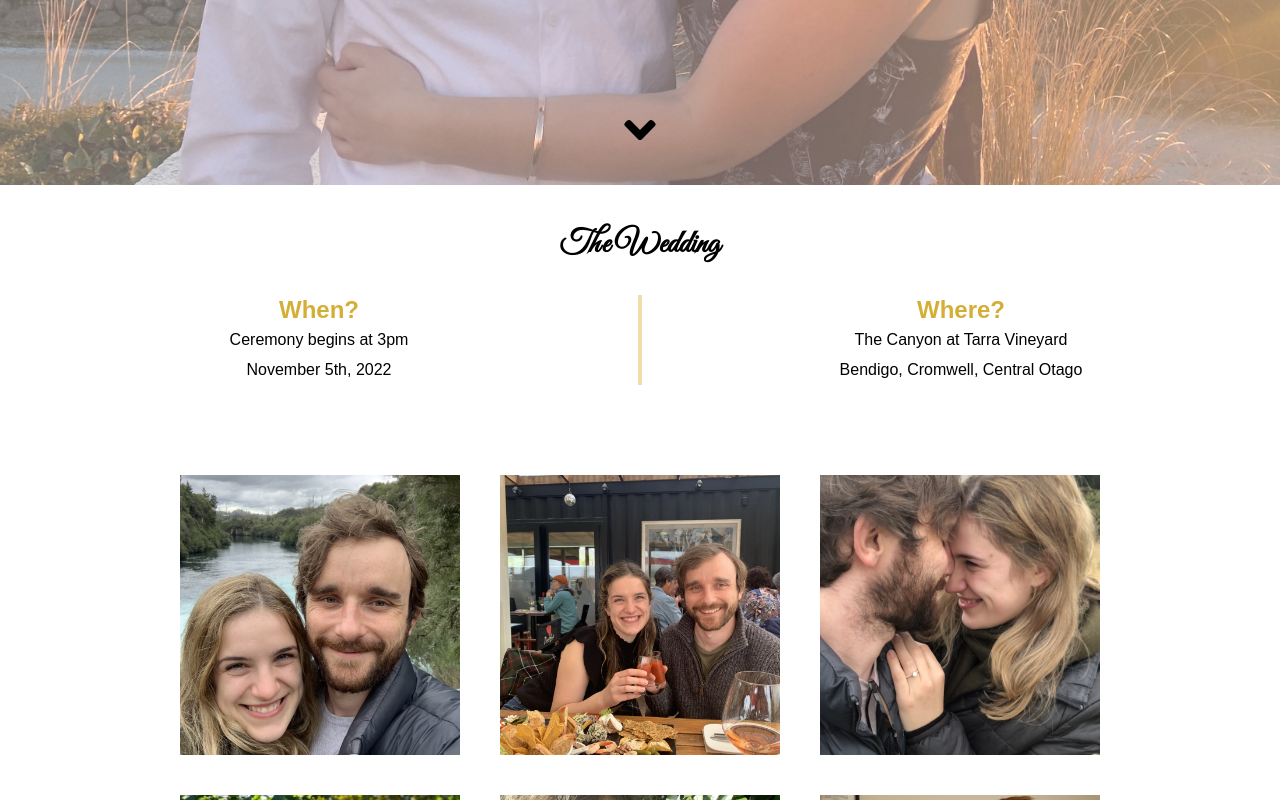
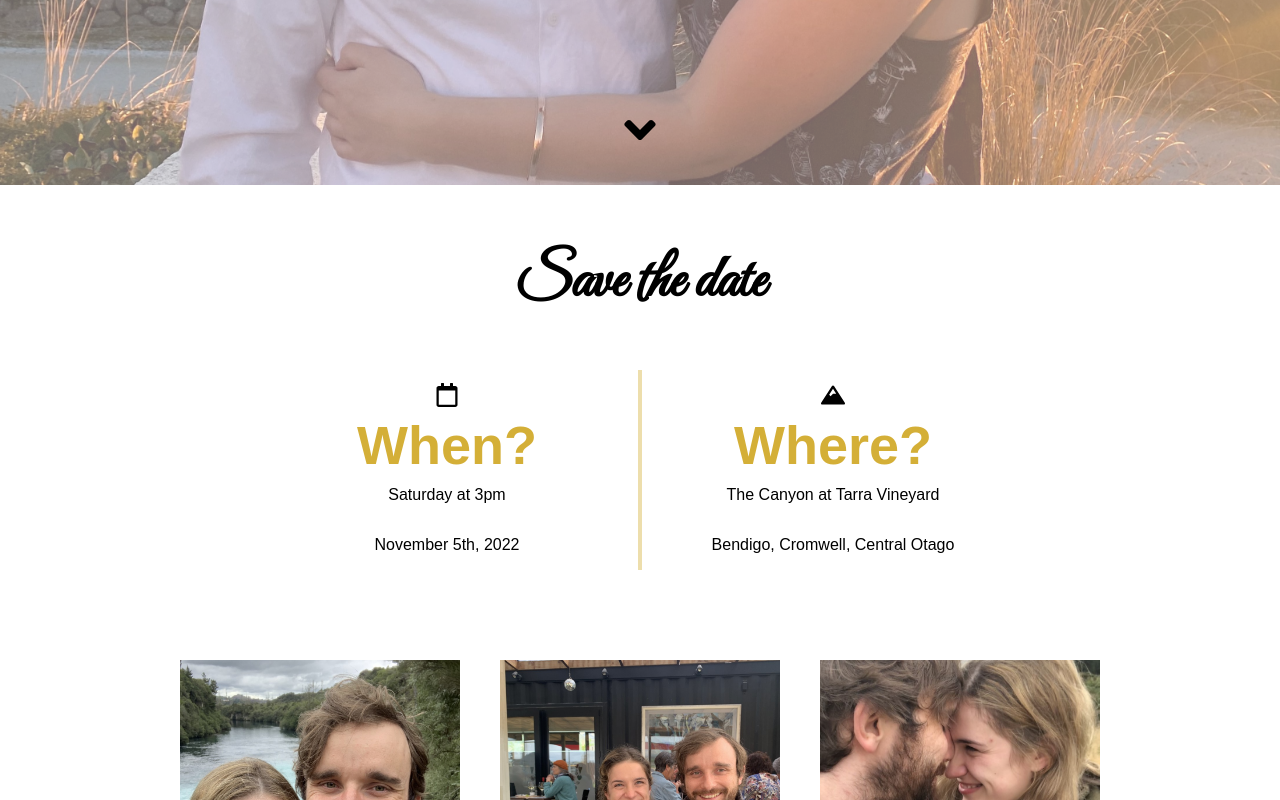
Before and after one commit to katemccoll/save-the-date, a React (Create React App) app in the folder wedding-young/: page / in a window 1280 px wide. Shown: the part 615-1415 px from the top of the page. Built offline with nearby package versions, Linux system fonts and the light colour scheme; a web font is replaced by a local one.

Commit message:
add: media view and full screen

```diff
--- a/wedding-young/src/components/SaveTheDate.css
+++ b/wedding-young/src/components/SaveTheDate.css
@@ -25,6 +25,7 @@
     width: 50%;
     padding: 0 10px;
     line-height: 30px;
+
 }
 
 .detail-when {
@@ -44,6 +45,21 @@
     width: 100%;
 }
 
+.detail-content p {
+    font-size: 12px;
+}
+
+@media screen and (min-width: 425px) {
+    .detail-content p {
+        font-size: 16px;
+    }
+
+    .detail-when,
+    .detail-where {
+        line-height: 50px;
+    }
+}
+
 
 @media screen and (min-width: 768px) {
 
@@ -53,6 +69,15 @@
     .save-date-text.date {
         font-size: 24px;
     }
+    .detail-text {
+        width: 768px;
+        margin: auto;
+    }
+
+    .detail-content h1 {
+        font-size: 40px;
+        padding: 20px;
+    }
 
 }
 
@@ -61,3 +86,13 @@
         height: 100vh;
     }
 }
+
+@media screen and (min-width: 1024px) {
+    .detail-content h1 {
+        font-size: 60px;
+    }
+    .detail-when,
+    .detail-where {
+        font-size: 36px;
+    }
+}
--- a/wedding-young/src/components/SaveTheDate.js
+++ b/wedding-young/src/components/SaveTheDate.js
@@ -1,23 +1,27 @@
 import React from "react";
 import "./SaveTheDate.css";
+import { FaRegCalendar, FaMountain } from 'react-icons/fa';
 
 import canyon from './images/canyon.png';
 import flowers from './images/green-flowers.png';
 
 
 const SaveTheDate = () => {
+    let iconStyle = { fontSize: '24px' };
+
     return (
         <>
-            <div className="detail-container">
+            <div id='details' className="detail-container">
                 <div className="detail-content">
-                    <h1>The Wedding</h1>
+                    <h1>Save the date</h1>
                     <div className="detail-text">
                         <div className="detail-when">
+                            <FaRegCalendar style={iconStyle}/>
                             <h2>
                                 When?
                             </h2>
                             <p>
-                                Ceremony begins at 3pm
+                                Saturday at 3pm
                             </p>
                             <p>
                                 November 5th, 2022
@@ -25,6 +29,7 @@ const SaveTheDate = () => {
 
                         </div>
                         <div className="detail-where">
+                            <FaMountain style={iconStyle} />
                             <h2>
                                 Where?
                             </h2>
```
